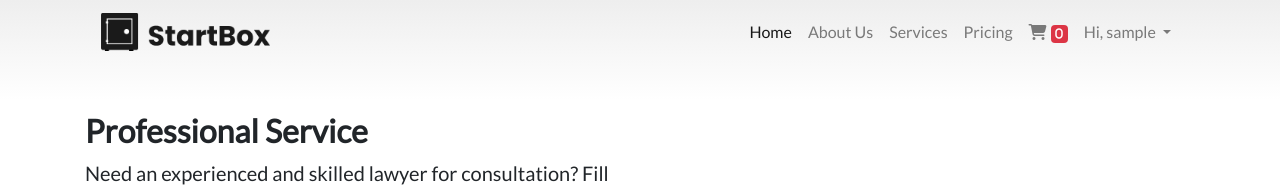
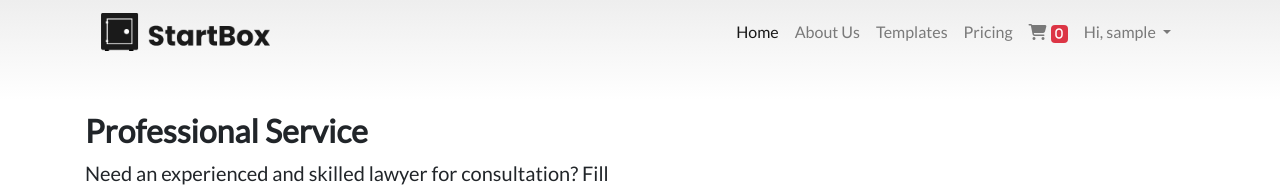
Before and after one commit to hellen17/StartBox, a Django app: page /contact/ in a window 1280 px wide. Shown: the top 192 px of the page. Run offline with Django 4.2, Linux system fonts and the light colour scheme; the visitor is signed in with stand-in values (Sample User, id 1); some libraries are stand-ins or nearby versions.

Commit message:
Modify nav bar to add template link

```diff
--- a/src/StartBx/apps/frontend/urls.py
+++ b/src/StartBx/apps/frontend/urls.py
@@ -2,9 +2,6 @@ from django import views
 from django.urls import path
 #from . import views
 from .views import *
-#from StartBx.apps.frontend import views as views
-
-#from frontend import views as views
 
 # from .views import HomeView, PackageView, GetTemplateView, DataPrivacyView, OnlineBUsinessView, Contact, register,view_cart, ProductDetailView
 
--- a/src/templates/navbar.html
+++ b/src/templates/navbar.html
@@ -10,7 +10,7 @@
           <div class="navbar-nav">
             <a class="nav-item nav-link active" href="/">Home <span class="sr-only">(current)</span></a>
             <a class="nav-item nav-link" href="#">About Us</a>
-            <a class="nav-item nav-link" href="#services">Services</a>
+            <a class="nav-item nav-link" href="/templates">Templates</a>
             <a class="nav-item nav-link" href="#pricing">Pricing</a>
             {% if user.is_authenticated %}
             <a class="nav-item nav-link" href="/cart">
```
